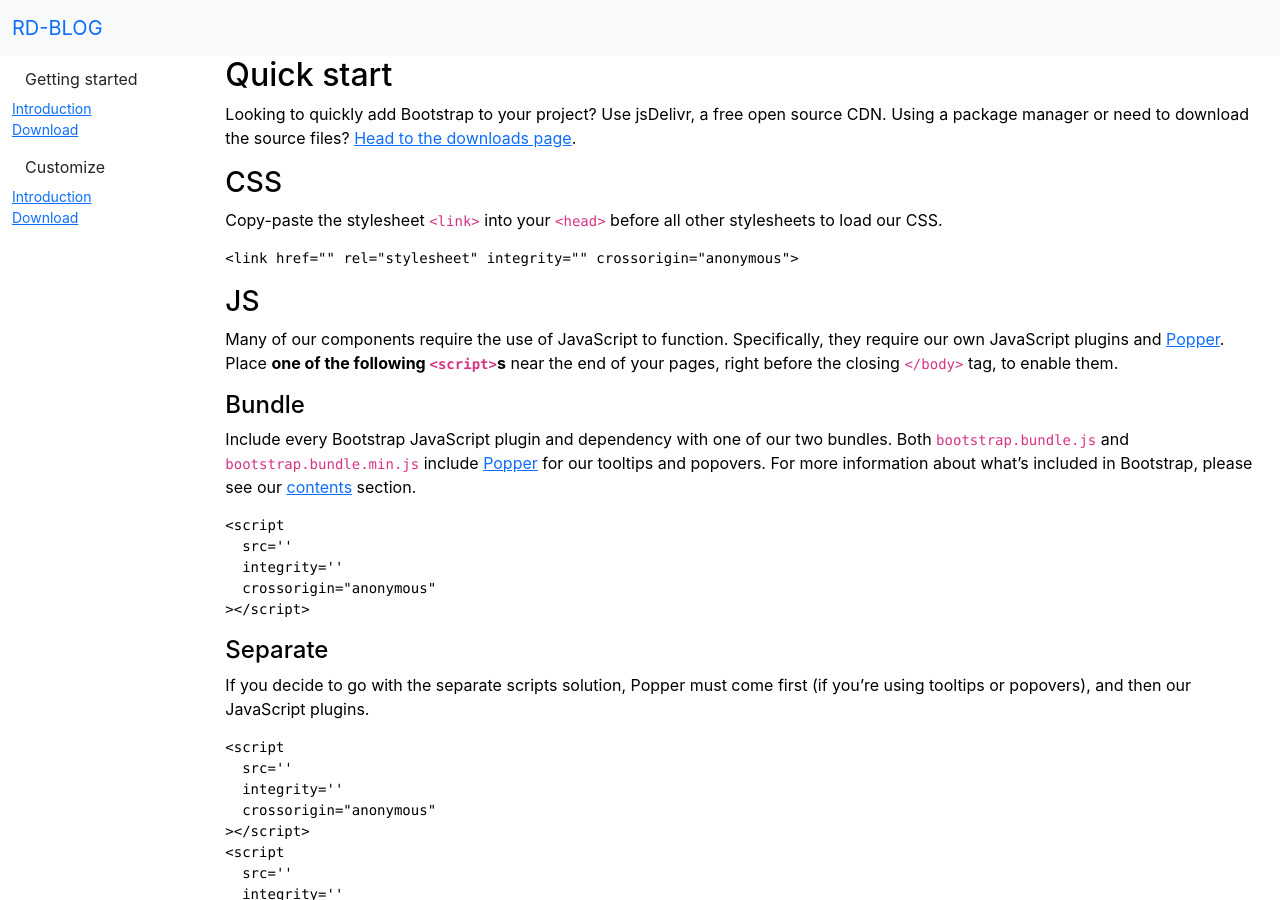
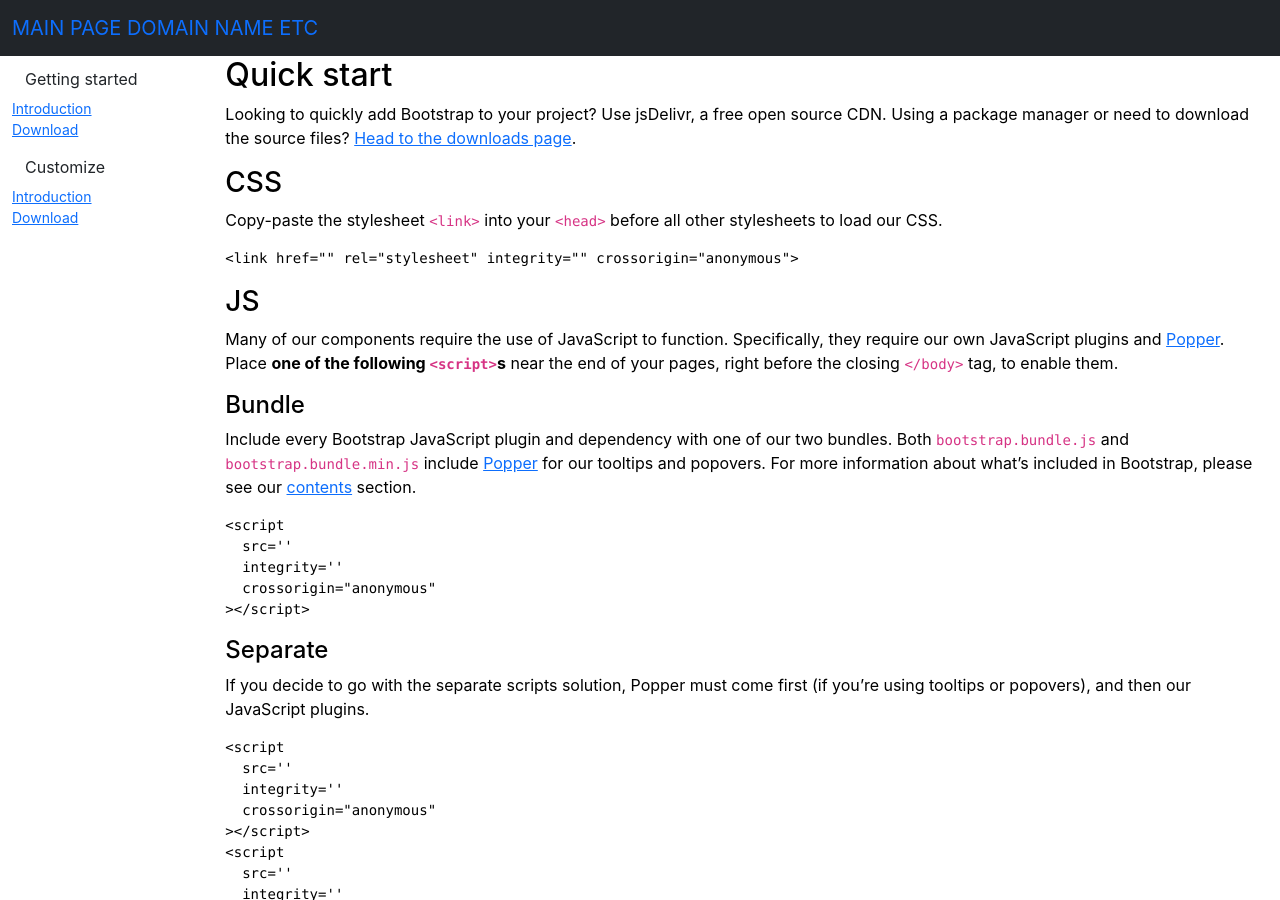
Before and after one commit to rdevalap/tdei-docs, a Jekyll site: the page built from example-2.md, in a window 1280 px wide and 900 px high. Built offline with Jekyll 4.4.1, drawn with Linux system fonts in a browser that asks for light colours.

Commit message:
Update navbar.html

```diff
--- a/_includes/navbar.html
+++ b/_includes/navbar.html
@@ -19,8 +19,8 @@
     </div>
   </div>
 </nav> -->
-<nav class="navbar navbar-expand-lg bg-light">
+<nav class="navbar navbar-expand-lg bg-dark">
   <div class="container-fluid">
-    <a class="navbar-brand" href="#">RD-BLOG</a>
+    <a class="navbar-brand" href="#">MAIN PAGE DOMAIN NAME ETC</a>
   </div>
 </nav>
```
